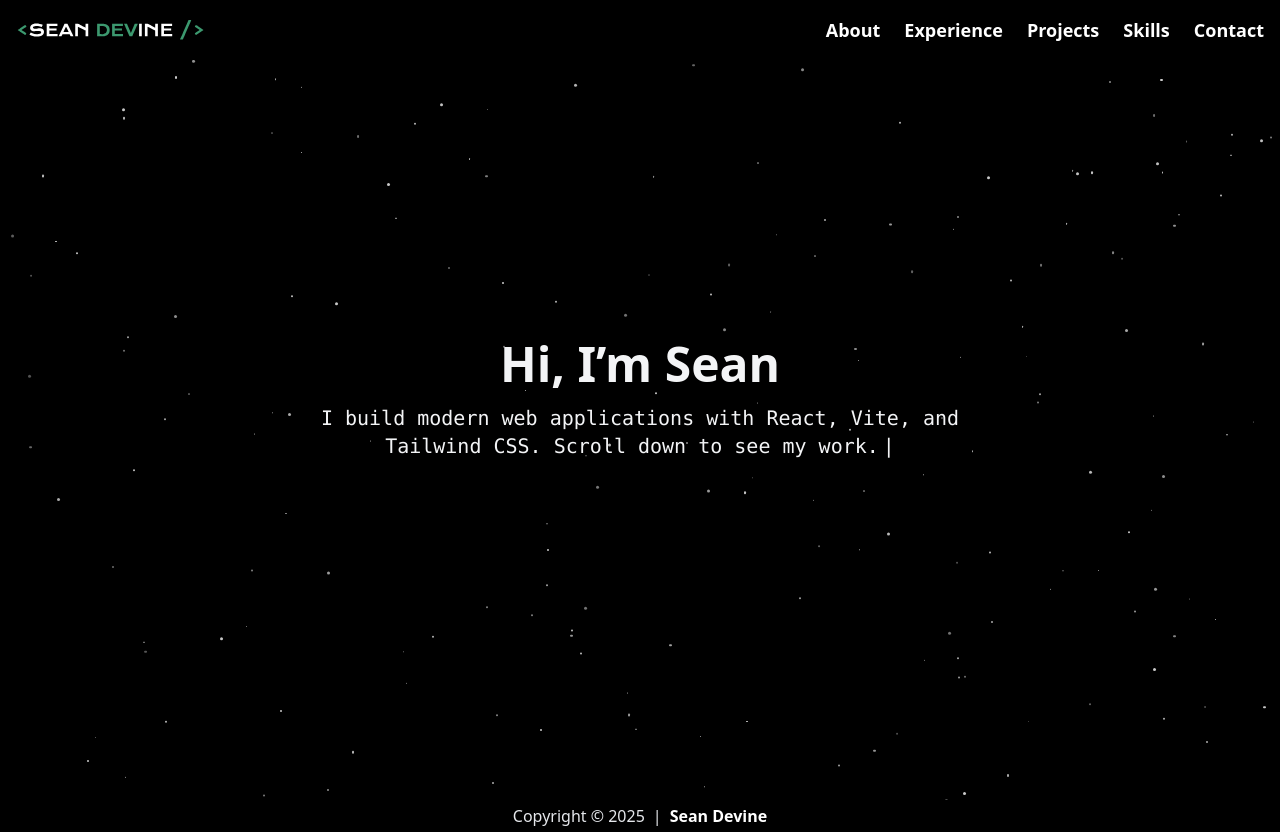
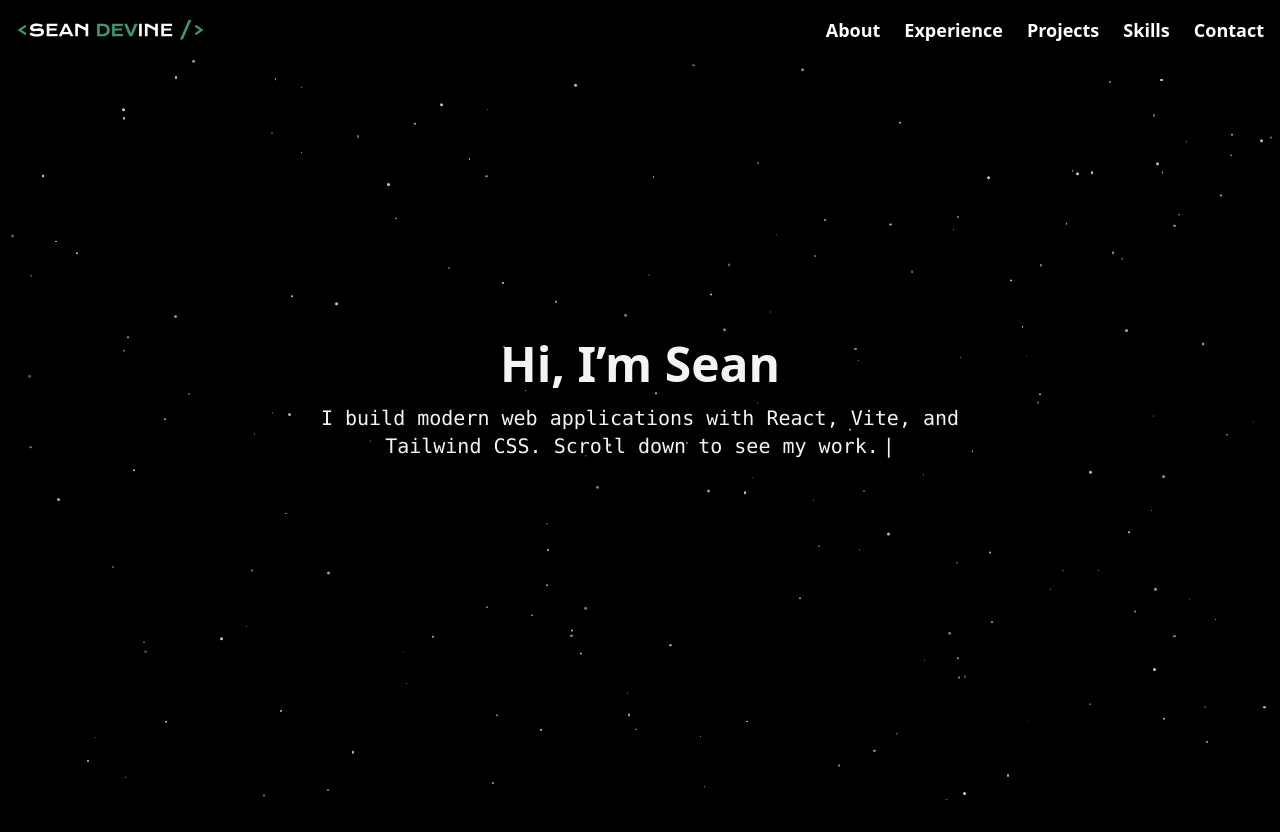
Before and after one commit to seandevine369/my-website, a React (Vite) app: page / in a window 1280 px wide. After the commit the page ends 800 px from the top, so only its background shows below. Built offline with nearby package versions, Linux system fonts and the light colour scheme.

Commit message:
Style: moved footer to contact section

```diff
--- a/src/App.tsx
+++ b/src/App.tsx
@@ -1,5 +1,4 @@
 import Navbar from "./components/Navbar";
-import Footer from "./components/Footer";
 import HomeSection from "./sections/HomeSection";
 import AboutSection from "./sections/AboutSection";
 import ProjectsSection from "./sections/ProjectsSection";
@@ -19,7 +18,6 @@ export default function App() {
                 <SkillsSection />
                 <ContactSection />
             </main>
-            <Footer />
         </div>
     );
 }
--- a/src/components/Footer.tsx
+++ b/src/components/Footer.tsx
@@ -1,6 +1,6 @@
 export default function Footer() {
     return (
-        <footer className="bg-black text-gray-200 p-1">
+        <footer className="text-gray-200 bottom-0 w-full p-1">
             <div className="container mx-auto text-center">
                 <span>
                     Copyright © {new Date().getFullYear()}
--- a/src/sections/ContactSection.tsx
+++ b/src/sections/ContactSection.tsx
@@ -1,5 +1,6 @@
 import Section from "../components/Section";
 import { Mail, Linkedin, Github, FileText } from "lucide-react";
+import Footer from "@/components/Footer.tsx";
 
 export default function ContactSection() {
     return (
@@ -102,6 +103,7 @@ export default function ContactSection() {
                     Send Message
                 </button>
             </form>
+                <Footer />
             </div>
         </Section>
     );
```
